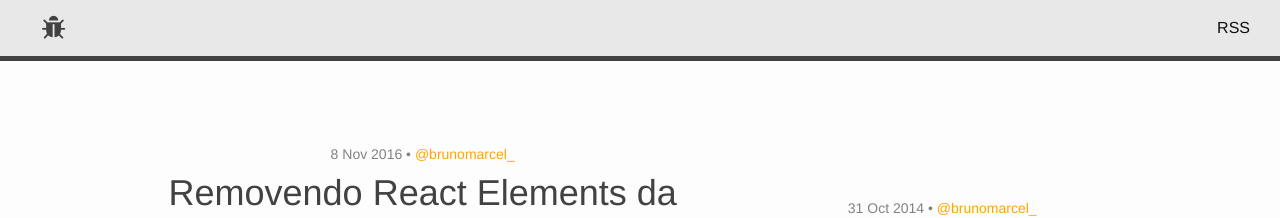
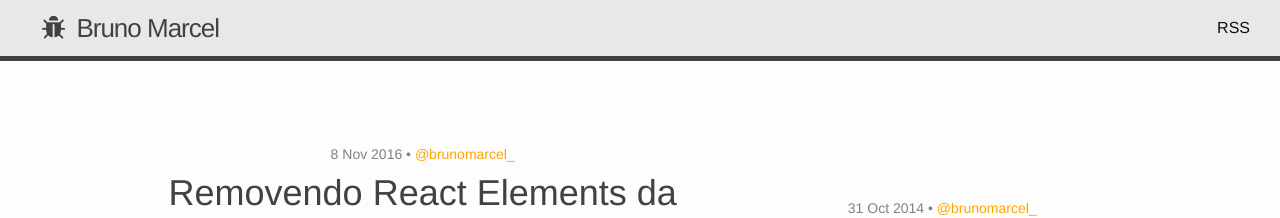
Before and after one commit to brunomarcel/brunomarcel.com.br, a Jekyll site: the page built from index.html, in a window 1280 px wide. Shown: the top 218 px of the page. Built offline with Jekyll 4.4.1, drawn with Linux system fonts in a browser that asks for light colours; nearby versions of some CDN libraries.

Commit message:
ajuste no title

```diff
--- a/_includes/header.html
+++ b/_includes/header.html
@@ -6,7 +6,7 @@
 
     <div class="wrapper">
 
-      <h1><a class="site-title icon-bug" href="{{ site.baseurl }}/">{{ site.baseurl }}</a></h1>
+      <h1><a class="site-title icon-bug" href="{{ site.baseurl }}/">{{ site.title }}</a></h1>
 
       <nav class="site-nav">
         <a href="#" class="menu-icon">
```
